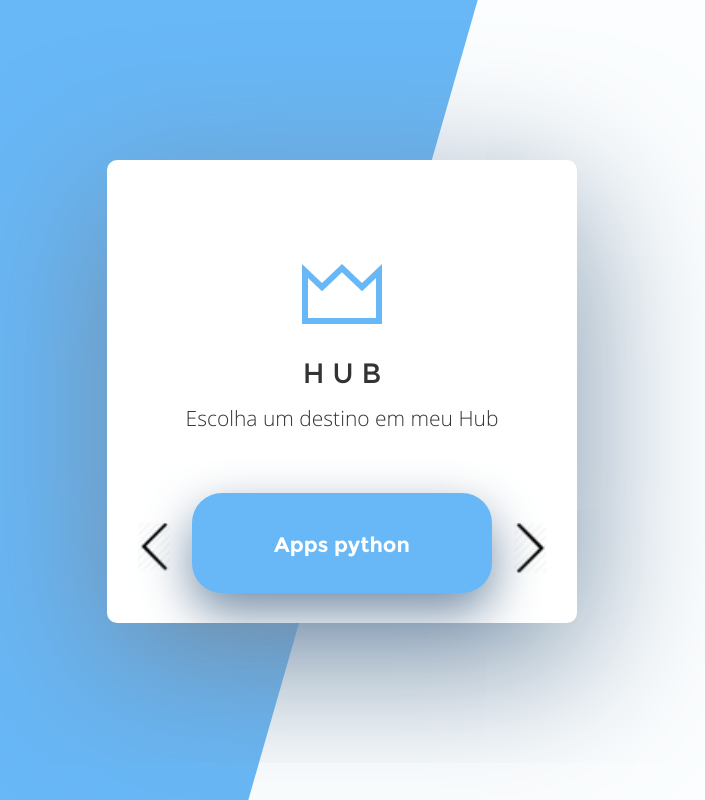
After one commit to diblacksmith/hub, a Django app: a page that uses hub/templates/base.html in a window 1280 px wide. The commit adds this page. Shown: the whole page, without its empty margins (277-982 px from the left). Run offline with Django 3.2, Linux system fonts and the light colour scheme; some libraries are stand-ins or nearby versions.

Commit message:
Modularização dos arquivos

```diff
--- /dev/null
+++ b/hub/apps/principal/templates/index.html
@@ -0,0 +1,31 @@
+{% extends 'base.html' %}
+{% load staticfiles %}
+
+{% block title %}HUB{% endblock %}
+
+
+{% block extracss %}<link rel="stylesheet" href="{% static 'hub/css/index.css' %}">{% endblock %}
+
+{% block content%}
+<div class="popup">
+        <div class="row text-center">
+                <img src="{% static 'hub/img/crown.png' %}" style="margin-top:20%;">
+        </div>
+        <div class="row" style="margin-top:5%;">
+                <p class="text-center bold text">H U B</p>
+        </div>
+        <div class="row">
+                <p class="text-center light text" style="width: 500px;">Escolha um destino em meu Hub</p>
+        </div>
+        <div class="box">
+                <span class="left-arrow transit grow-big"></span>
+                <div class="carousel text-center transit grow-little">
+                        <div class="esquerda transit item-carousel">Apps python</div>
+                        <div class="direita transit item-carousel">Experimentos Webdesign</div>
+                </div>
+                <span class="right-arrow transit grow-big"></span>
+        </div>
+</div>
+{% endblock %}
+
+{% block extrajs %}<script src="{% static 'hub/js/index.js' %}"></script>{% endblock %}
--- a/hub/apps/principal/urls.py
+++ b/hub/apps/principal/urls.py
@@ -1,22 +1,6 @@
-"""hub URL Configuration
-
-The `urlpatterns` list routes URLs to views. For more information please see:
-    https://docs.djangoproject.com/en/1.9/topics/http/urls/
-Examples:
-Function views
-    1. Add an import:  from my_app import views
-    2. Add a URL to urlpatterns:  url(r'^$', views.home, name='home')
-Class-based views
-    1. Add an import:  from other_app.views import Home
-    2. Add a URL to urlpatterns:  url(r'^$', Home.as_view(), name='home')
-Including another URLconf
-    1. Add an import:  from blog import urls as blog_urls
-    2. Import the include() function: from django.conf.urls import url, include
-    3. Add a URL to urlpatterns:  url(r'^blog/', include(blog_urls))
-"""
 from django.conf.urls import url
-from django.contrib import admin
+from .views import *
 
 urlpatterns = [
-    url(r'^admin/', admin.site.urls),
+    url(r'^apps_python/$', apps_view, name="apps_view"),
 ]
--- a/hub/apps/principal/views.py
+++ b/hub/apps/principal/views.py
@@ -4,6 +4,10 @@ from django.shortcuts import render, redirect
 
 
 
-def pagina_inicial(request):
+def pagina_inicial_view(request):
 
-    return render (request, "principal.html")
+    return render (request, "index.html")
+
+def apps_view(request):
+
+    return render(request, "apps.html")
--- /dev/null
+++ b/hub/static/css/base.css
@@ -0,0 +1,19 @@
+body{
+    background: #fbfdfe;
+}
+#wrapper{
+	position: relative;
+	height: 100vh;
+}
+.left {
+  display: block;
+  width: 75vw;
+  height: 100%;
+  background: #68B7F6;
+  -webkit-transform: skew(-16deg) translateX(-25vw);
+}
+#conteudo{
+	position: absolute;
+	top: 0;
+	left: 0;
+}
--- a/hub/static/css/principal.css
+++ b/hub/static/hub/css/index.css
@@ -52,23 +52,8 @@
     }
 }
 
-body{
-	margin:0;
-	padding:0;
-    background: #fbfdfe;
-}
-.general-transition{
-}
-.left {
-  display: block;
-  width: 75vw;
-  height: 100vh;
-  background: #68B7F6;
-  -webkit-transform: skew(-16deg) translateX(-25vw);
-}
-
 .popup{
-    position: fixed;
+    position: absolute;
     background: white;
     top: 20vh;
     left: 30vw;
@@ -90,23 +75,29 @@ body{
 .carousel{
     background: #68B7F6;
     color: white;
-    width: 150px;
+    width: 300px;
     line-height: 300%;
 	height: 100px;
     border-radius: 30px;
     font-family: 'Montserrat';
     font-size: 1.5em;
     box-shadow: 0px 20px 50px #748da6;
-	margin: 50px 0 30px 165px;
+	margin: 50px 0 30px 85px;
 	overflow: hidden;
 	position: relative;
 	font-family: 'Montserrat-Bold';
+	z-index: 10
 
 }
 .transit{
 	transition: all 0.2s;
 }
-.grow:hover{
+.grow-little:hover{
+        -webkit-transform: scale(1.1);
+        -ms-transform: scale(1.1);
+        transform: scale(1.1);
+}
+.grow-big:hover{
         -webkit-transform: scale(1.3);
         -ms-transform: scale(1.3);
         transform: scale(1.3);
@@ -137,9 +128,17 @@ body{
 
 .carousel div {
 	float: left;
-	margin: 20px 0 0 30px;
+	margin: 20px 0 0 0px;
 }
 .direita{
 	position: absolute;
-	right:-70px;
+	right:-300px;
 }
+.esquerda{
+	/*padding-left: 20px;*/
+}
+
+.item-carousel{
+	width: 300px;
+	height: 60px;
+}
--- a/hub/static/js/principal.js
+++ b/hub/static/hub/js/index.js
@@ -6,14 +6,14 @@ $(document).ready(function(){
         if (pos > pos_min){
             pos--;
         }
-            coordenada = pos * 120;
+            coordenada = pos * 300;
             $(".carousel div").css("-webkit-transform", `translateX(${coordenada}px)`)
     })
     $(".right-arrow").click(function(){
         if (pos < pos_max){
             pos++;
         }
-            coordenada = pos * 120 * -1;
+            coordenada = pos * 300 * -1;
             $(".carousel div").css("-webkit-transform", `translateX(${coordenada}px)`)
     })
 })
--- /dev/null
+++ b/hub/templates/base.html
@@ -0,0 +1,34 @@
+{% load staticfiles%}
+<!DOCTYPE html>
+<html>
+	<head>
+		<meta http-equiv="content-type" content="text/html; charset=UTF-8">
+		<meta content='user-scalable=no' name='viewport' />
+		<title>
+			{% block title %}{% endblock %}
+		</title>
+
+		<link rel="stylesheet" href="https://maxcdn.bootstrapcdn.com/font-awesome/4.5.0/css/font-awesome.min.css">
+		<link rel="stylesheet" href="{% static 'css/bootstrap.min.css' %}">
+		<link rel="stylesheet" href="{% static 'css/base.css' %}">
+		<script src="{% static 'js/jQuery-1.11.3.min.js' %}"></script>
+		<script src="{% static 'js/bootstrap.js' %}"></script>
+
+		{% block extracss %}{% endblock %}
+
+	</head>
+
+	<body>
+		<div id="wrapper">
+		<span class='left'></span>
+		<div id="conteudo">
+
+			{% block content %}{% endblock %}
+
+	</div>
+	</div>
+
+	{% block extrajs %}{% endblock %}
+
+	</body>
+</html>
--- a/hub/urls.py
+++ b/hub/urls.py
@@ -1,9 +1,9 @@
 from django.conf.urls import include, url
 from django.contrib import admin
-from principal.views import pagina_inicial
+from principal.views import pagina_inicial_view
 
 urlpatterns = [
-    url(r'^$', pagina_inicial,name="pagina_inicial"),
+    url(r'^', pagina_inicial_view,name="pagina_inicial_view"),
     url(r'^admin/', admin.site.urls),
     url(r'^principal/', include('principal.urls', namespace='principal')),
 ]
```
Also changed, not shown: hub/templates/principal.html (deleted, +0 -42 lines), hub/static/hub/font/Montserrat/Montserrat-Bold.ttf (renamed from hub/static/font/Montserrat/Montserrat-Bold.ttf), hub/static/hub/font/Montserrat/Montserrat-Regular.ttf (renamed from hub/static/font/Montserrat/Montserrat-Regular.ttf), hub/static/hub/font/Open_Sans/OpenSans-Light.ttf (renamed from hub/static/font/Open_Sans/OpenSans-Light.ttf), hub/static/hub/font/Open_Sans/OpenSans-Regular.ttf (renamed from hub/static/font/Open_Sans/OpenSans-Regular.ttf), hub/static/hub/img/angle-left.png (renamed from hub/static/img/angle-left.png), hub/static/hub/img/angle-right.png (renamed from hub/static/img/angle-right.png), hub/static/hub/img/crown.png (renamed from hub/static/img/crown.png), 3 other files.
